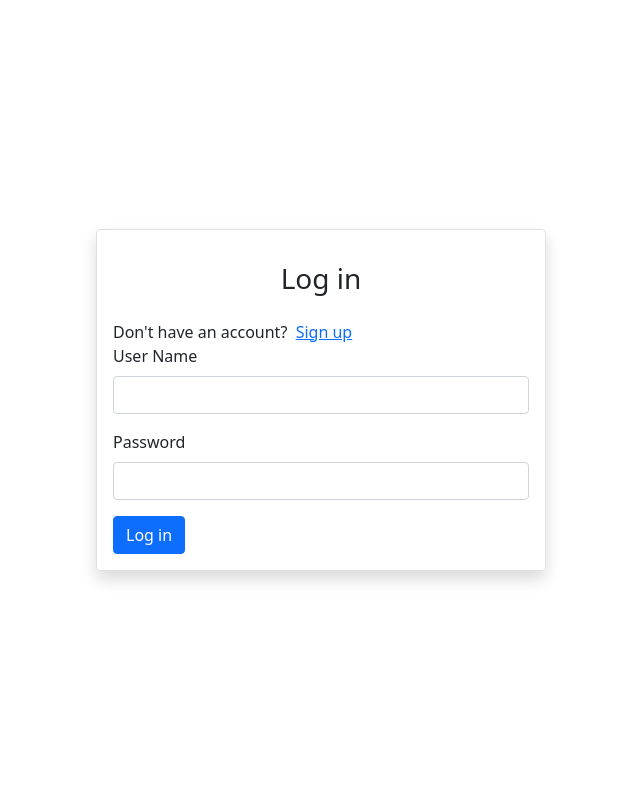
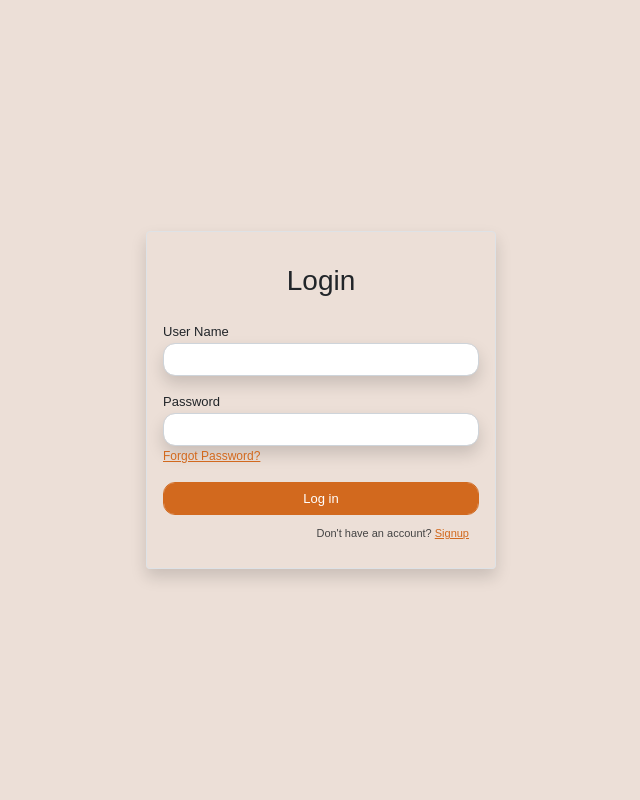
Before and after one commit to nfllb/thesis-mgmt, a PHP site: page /login.php in a window 1280 px wide. Shown: the whole page, without its empty margins (319-959 px from the left). Run offline with PHP 8.4, Linux system fonts and the light colour scheme.

Commit message:
Login and Signup Form

```diff
--- a/login.php
+++ b/login.php
@@ -11,14 +11,54 @@ if (!isset($_SESSION['username']) && !isset($_SESSION['userid']))
         <title>Thesis Management</title>
         <link href="https://cdn.jsdelivr.net/npm/bootstrap@5.0.0-beta1/dist/css/bootstrap.min.css" rel="stylesheet"
             integrity="sha384-giJF6kkoqNQ00vy+HMDP7azOuL0xtbfIcaT9wjKHr8RbDVddVHyTfAAsrekwKmP1" crossorigin="anonymous">
+
+        <style>
+            body {
+                font-family: Arial, Helvetica Neue, Helvetica, sans-serif;
+                font-size: 13px;
+                background-color: #ECDFD7;
+            }
+
+            .form-label {
+                margin-bottom: 1px;
+            }
+
+            .form-control,
+            .form-select {
+                font-size: 13px;
+                border-radius: 0.75rem;
+            }
+
+            .btn-primary {
+                background-color: #D2691E;
+                border-color: #D2691E;
+            }
+
+            .btn-primary:hover,
+            .btn-primary:focus {
+                background-color: #E58B4B;
+                border-color: #E58B4B;
+                box-shadow: #E58B4B;
+            }
+
+            .ca {
+                font-size: 11px;
+                padding: 10px;
+                text-decoration: none;
+                color: #444;
+                float: right;
+            }
+
+            .shadow {
+                box-shadow: 0 .5rem 1rem rgba(0, 0, 0, .15) !important
+            }
+        </style>
     </head>
 
     <body>
         <div class="container d-flex justify-content-center align-items-center" style="min-height: 100vh">
-            <form class="border shadow p-3 rounded" action="php/credential-check.php" method="post" style="width: 450px;">
-
-                <h3 class="text-center p-3">Log in</h3>
-                <div class="text-block-203">Don't have an account? &nbsp;<a href="/" class="link">Sign up</a></div>
+            <form class="border shadow p-3 rounded" action="php/credential-check.php" method="post" style="width: 350px;">
+                <h3 class="text-center p-3">Login</h3>
                 <?php if (isset($_GET['error']))
                 { ?>
                     <div class="alert alert-danger" role="alert">
@@ -27,14 +67,17 @@ if (!isset($_SESSION['username']) && !isset($_SESSION['userid']))
                 <?php } ?>
                 <div class="mb-3">
                     <label for="username" class="form-label">User Name</label>
-                    <input type="text" class="form-control" name="username" id="username">
+                    <input type="text" class="form-control shadow" name="username" id="username">
                 </div>
                 <div class="mb-3">
                     <label for="password" class="form-label">Password</label>
-                    <input type="password" name="password" class="form-control" id="password">
+                    <input type="password" name="password" class="form-control shadow mb1" id="password">
+                    <a href="#" class="link" style="color:#D2691E;font-size:12px;">Forgot Password?</a></span>
                 </div>
 
-                <button type="submit" class="btn btn-primary">Log in</button>
+                <button type="submit" class="btn btn-primary form-control">Log in</button>
+                <span class="ca">Don't have an account? <a href="./signup.php" style="color:#D2691E;"
+                        class="link">Signup</a></span>
             </form>
         </div>
     </body>
```
Also changed, not shown: php/signup-check.php (added, +80 -0 lines), signup.php (added, +156 -0 lines).
